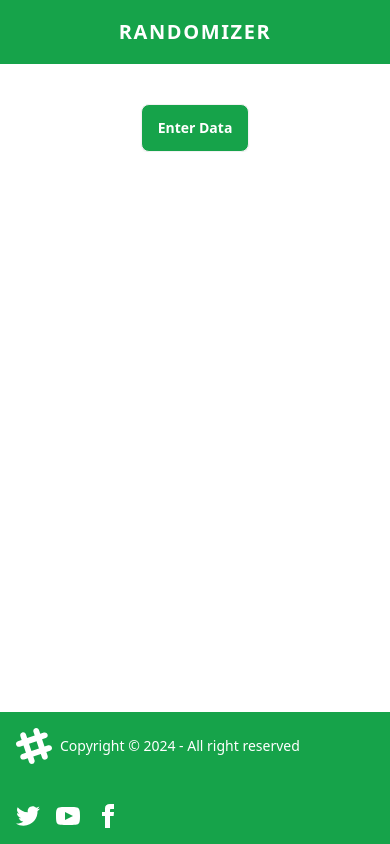
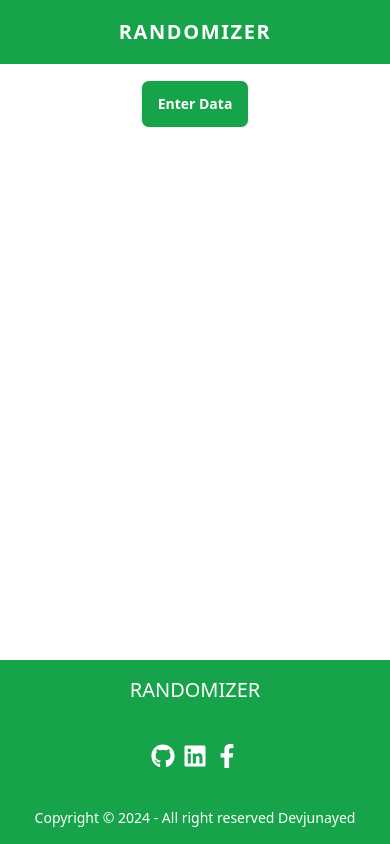
Before and after one commit to devjunayed/react-randomizer-app, a React (Vite) app: page / in a window 390 px wide. Built offline with nearby package versions, Linux system fonts and the light colour scheme.

Commit message:
responsive ness and footer added

```diff
--- a/package.json
+++ b/package.json
@@ -18,6 +18,7 @@
     "react-dom": "^18.2.0",
     "react-modal": "^3.16.1",
     "react-router-dom": "^6.21.2",
+    "react-toastify": "^9.1.3",
     "sort-by": "^1.2.0",
     "sweetalert2": "^11.10.3"
   },
--- a/src/components/Footer.jsx
+++ b/src/components/Footer.jsx
@@ -1,17 +1,22 @@
+import { FaFacebookF, FaGithub, FaLinkedin } from "react-icons/fa";
 
 const Footer = () => {
     return (
-        <footer className="footer items-center p-4 bg-green-600 text-white absolute bottom-0">
-            <aside className="items-center grid-flow-col">
-                <svg width="36" height="36" viewBox="0 0 24 24" xmlns="http://www.w3.org/2000/svg" fillRule="evenodd" clipRule="evenodd" className="fill-current"><path d="M22.672 15.226l-2.432.811.841 2.515c.33 1.019-.209 2.127-1.23 2.456-1.15.325-2.148-.321-2.463-1.226l-.84-2.518-5.013 1.677.84 2.517c.391 1.203-.434 2.542-1.831 2.542-.88 0-1.601-.564-1.86-1.314l-.842-2.516-2.431.809c-1.135.328-2.145-.317-2.463-1.229-.329-1.018.211-2.127 1.231-2.456l2.432-.809-1.621-4.823-2.432.808c-1.355.384-2.558-.59-2.558-1.839 0-.817.509-1.582 1.327-1.846l2.433-.809-.842-2.515c-.33-1.02.211-2.129 1.232-2.458 1.02-.329 2.13.209 2.461 1.229l.842 2.515 5.011-1.677-.839-2.517c-.403-1.238.484-2.553 1.843-2.553.819 0 1.585.509 1.85 1.326l.841 2.517 2.431-.81c1.02-.33 2.131.211 2.461 1.229.332 1.018-.21 2.126-1.23 2.456l-2.433.809 1.622 4.823 2.433-.809c1.242-.401 2.557.484 2.557 1.838 0 .819-.51 1.583-1.328 1.847m-8.992-6.428l-5.01 1.675 1.619 4.828 5.011-1.674-1.62-4.829z"></path></svg>
-                <p>Copyright © 2024 - All right reserved</p>
+        <footer className="grid grid-cols-1 md:grid-cols-3 justify-center text-center  footer items-center p-4 bg-green-600 text-white absolute bottom-0">
+            <aside className="mx-auto md:mx-0">
+                <div className="">
+                    <a className="text-center text-xl uppercase">Randomizer</a>
+                </div>
             </aside>
-            <nav className="grid-flow-col gap-4 md:place-self-center md:justify-self-end">
-                <a><svg xmlns="http://www.w3.org/2000/svg" width="24" height="24" viewBox="0 0 24 24" className="fill-current"><path d="M24 4.557c-.883.392-1.832.656-2.828.775 1.017-.609 1.798-1.574 2.165-2.724-.951.564-2.005.974-3.127 1.195-.897-.957-2.178-1.555-3.594-1.555-3.179 0-5.515 2.966-4.797 6.045-4.091-.205-7.719-2.165-10.148-5.144-1.29 2.213-.669 5.108 1.523 6.574-.806-.026-1.566-.247-2.229-.616-.054 2.281 1.581 4.415 3.949 4.89-.693.188-1.452.232-2.224.084.626 1.956 2.444 3.379 4.6 3.419-2.07 1.623-4.678 2.348-7.29 2.04 2.179 1.397 4.768 2.212 7.548 2.212 9.142 0 14.307-7.721 13.995-14.646.962-.695 1.797-1.562 2.457-2.549z"></path></svg>
-                </a>
-                <a><svg xmlns="http://www.w3.org/2000/svg" width="24" height="24" viewBox="0 0 24 24" className="fill-current"><path d="M19.615 3.184c-3.604-.246-11.631-.245-15.23 0-3.897.266-4.356 2.62-4.385 8.816.029 6.185.484 8.549 4.385 8.816 3.6.245 11.626.246 15.23 0 3.897-.266 4.356-2.62 4.385-8.816-.029-6.185-.484-8.549-4.385-8.816zm-10.615 12.816v-8l8 3.993-8 4.007z"></path></svg></a>
-                <a><svg xmlns="http://www.w3.org/2000/svg" width="24" height="24" viewBox="0 0 24 24" className="fill-current"><path d="M9 8h-3v4h3v12h5v-12h3.642l.358-4h-4v-1.667c0-.955.192-1.333 1.115-1.333h2.885v-5h-3.808c-3.596 0-5.192 1.583-5.192 4.615v3.385z"></path></svg></a>
-            </nav>
+            <div className="text-2xl text-center mx-auto grid-flow-col">
+                <a href=""><FaGithub /></a>
+                <a href=""><FaLinkedin /></a>
+                <a href=""><FaFacebookF /></a>
+
+            </div>
+            <div className="w-full flex justify-center  md:justify-end">
+                <p className="">Copyright © 2024 - All right reserved <a href="https://devjunayed.com">Devjunayed</a></p>
+            </div>
         </footer>
     );
 };
--- a/src/components/ModalPopup.jsx
+++ b/src/components/ModalPopup.jsx
@@ -3,6 +3,7 @@ import Modal from 'react-modal';
 import { IoIosCloseCircle } from "react-icons/io";
 import { FaArrowRight } from "react-icons/fa";
 import PropTypes from 'prop-types';
+import { Bounce, toast } from "react-toastify";
 
 Modal.setAppElement('#root');
 
@@ -23,6 +24,18 @@ const ModalPopup = ({setIsOpen, modalIsOpen, setValue}) => {
         e.preventDefault();
         setValue(e.target.inputData.value);
         setIsOpen(false);
+
+        toast('Data added!', {
+            position: "top-right",
+            autoClose: 1000,
+            hideProgressBar: false,
+            closeOnClick: true,
+            pauseOnHover: true,
+            draggable: true,
+            progress: undefined,
+            theme: "dark",
+            transition: Bounce,
+            });
     }
 
     useEffect(() => {
@@ -35,7 +48,7 @@ const ModalPopup = ({setIsOpen, modalIsOpen, setValue}) => {
                 isOpen={modalIsOpen}
                 onAfterOpen={afterOpenModal}
                 onRequestClose={closeModal}
-                className="w-1/2 bg-white absolute top-1/2 left-1/2 -translate-x-1/2 -translate-y-1/2 border-2 outline-none drop-shadow-xl border-gray-200  p-4 rounded-2xl"
+                className=" w-10/12 md:w-1/2 bg-white absolute top-1/2 left-1/2 -translate-x-1/2 -translate-y-1/2 border-2 outline-none drop-shadow-xl border-gray-200  p-4 rounded-2xl"
             >
 
                 <div className="flex justify-end">
@@ -43,7 +56,7 @@ const ModalPopup = ({setIsOpen, modalIsOpen, setValue}) => {
                 </div>
 
                 <div className="mt-4">
-                    <h2 className="text-3xl text-center">Please Enter Your Data</h2>
+                    <h2 className="text-xl md:text-3xl text-center">Please Enter Your Data</h2>
                 </div>
 
                 <form onSubmit={handleSubmit}>
--- a/src/layout/Root.jsx
+++ b/src/layout/Root.jsx
@@ -1,6 +1,8 @@
 import { Outlet } from "react-router-dom";
 import Navbar from "../components/Navbar";
 import Footer from "../components/Footer";
+import { ToastContainer } from 'react-toastify';
+import 'react-toastify/dist/ReactToastify.css';
 
 const Root = () => {
     return (
@@ -8,6 +10,7 @@ const Root = () => {
             <Navbar />
             <Outlet />
             <Footer />
+            <ToastContainer />
         </div>
     );
 };
--- a/src/pages/Home.jsx
+++ b/src/pages/Home.jsx
@@ -2,6 +2,7 @@ import { useState } from "react";
 import ModalPopup from "../components/ModalPopup";
 import { CopyToClipboard } from 'react-copy-to-clipboard';
 import { MdContentCopy } from "react-icons/md";
+import { Bounce, toast } from "react-toastify";
 
 const Home = () => {
     const [modalIsOpen, setIsOpen] = useState(false);
@@ -26,9 +27,20 @@ const Home = () => {
                 randomizeValue.push(valueInArray[randomNumber]);
             }
         }
-        console.log(randomizeValue);
+        setRandomValue(randomizeValue);
 
-        setRandomValue(randomizeValue);
+
+        toast('Data randomized!', {
+            position: "top-right",
+            autoClose: 500,
+            hideProgressBar: false,
+            closeOnClick: true,
+            pauseOnHover: true,
+            draggable: true,
+            progress: undefined,
+            theme: "dark",
+            transition: Bounce,
+            });
     }
 
     const handleCheckboxChange = () => {
@@ -43,7 +55,29 @@ const Home = () => {
             }
             );
             setRandomValue(valueWithSerial);
+            toast('Serial added!', {
+                position: "top-right",
+                autoClose: 500,
+                hideProgressBar: false,
+                closeOnClick: true,
+                pauseOnHover: true,
+                draggable: true,
+                progress: undefined,
+                theme: "dark",
+                transition: Bounce,
+                });
         } else {
+            toast('Serial removed!', {
+                position: "top-right",
+                autoClose: 500,
+                hideProgressBar: false,
+                closeOnClick: true,
+                pauseOnHover: true,
+                draggable: true,
+                progress: undefined,
+                theme: "dark",
+                transition: Bounce,
+                });
             const valueWithOutSerial = randomValue.map((currValue, index) => {
                 if (currValue.includes(`${index + 1}`)) {
                     return `${currValue.split('. ')[1]}`;
@@ -55,14 +89,29 @@ const Home = () => {
         }
     }
 
+
+    const handleCopy = () => {
+        toast('Data copied!', {
+            position: "top-right",
+            autoClose: 1000,
+            hideProgressBar: false,
+            closeOnClick: true,
+            pauseOnHover: true,
+            draggable: true,
+            progress: undefined,
+            theme: "dark",
+            transition: Bounce,
+            });
+    }
+
     return (
-        <div className="mx-10 overflow-y-auto">
-            <div className="flex justify-center mt-10">
+        <div className="md:mx-10 overflow-y-auto">
+            <div className="flex justify-center mt-4 md:mt-10">
                 <button onClick={openModal} className="btn bg-green-600 text-white">Enter Data</button>
             </div>
             {
                 value.length > 0 &&
-                <div className="bg-yellow-100 p-2 mt-6">
+                <div className="bg-yellow-100 p-2 mt-2 md:mt-6">
                     <p className="text-center">{value}</p>
                 </div>
             }
@@ -70,15 +119,15 @@ const Home = () => {
             {
                 randomValue.length > 0 &&
 
-                <div className="drop-shadow-lg bg-orange-50 rounded-3xl p-6 w-1/2 mx-auto mt-6">
+                <div className="drop-shadow-lg bg-orange-50 rounded-3xl w-11/12 p-6 md:w-1/2 mx-auto mt-6">
                     <div className="flex justify-between">
                         <div className="flex  gap-2 items-center">
                             <label htmlFor="checkbox">Add Serial Number</label>
                             <input name="serial" checked={isChecked} onChange={handleCheckboxChange} type="checkbox" id="checkbox" />
                         </div>
-                        <div className="flex">
+                        <div className="flex" onClick={handleCopy}>
                             <CopyToClipboard text={randomValue}>
-                                <button className="text-2xl "><MdContentCopy /></button>
+                                <button className="text-lg md:text-2xl "><MdContentCopy /></button>
                             </CopyToClipboard>
                         </div>
                     </div>
```
Also changed, not shown: 1 other file (tests, documents, lock files or other folders).
